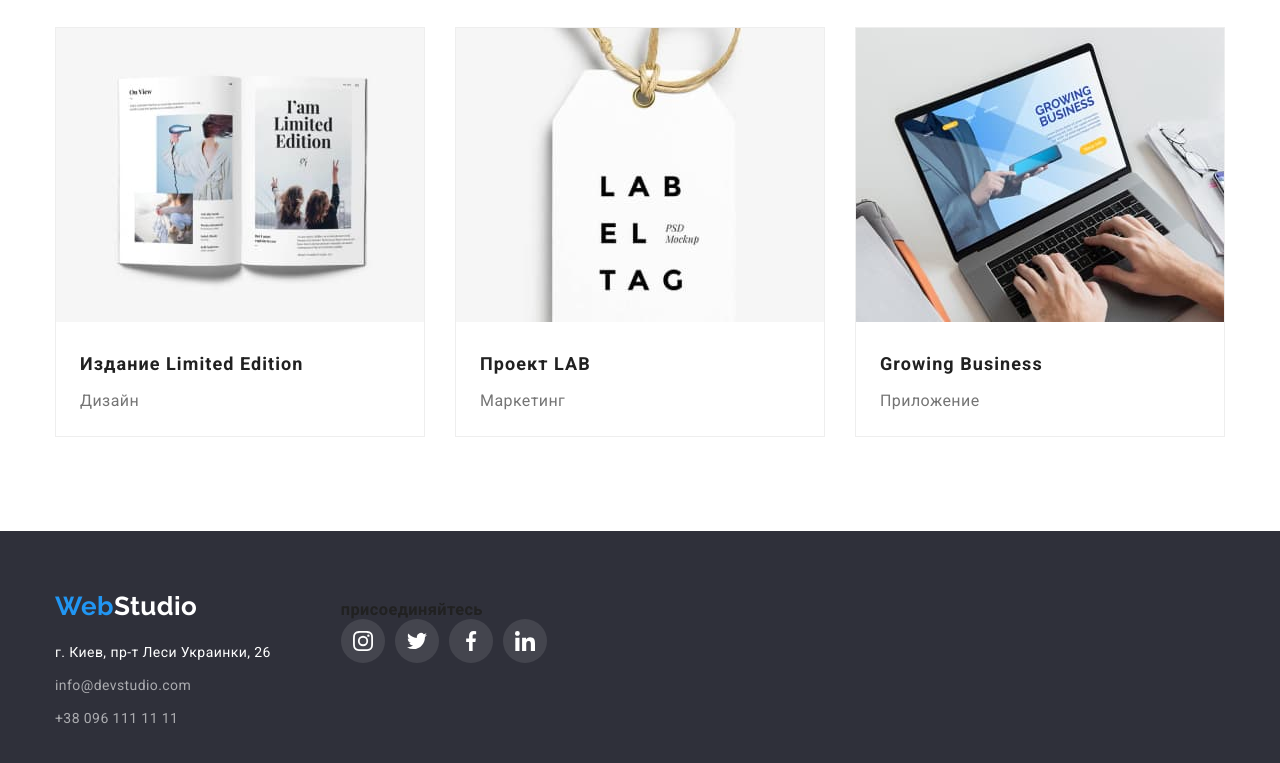
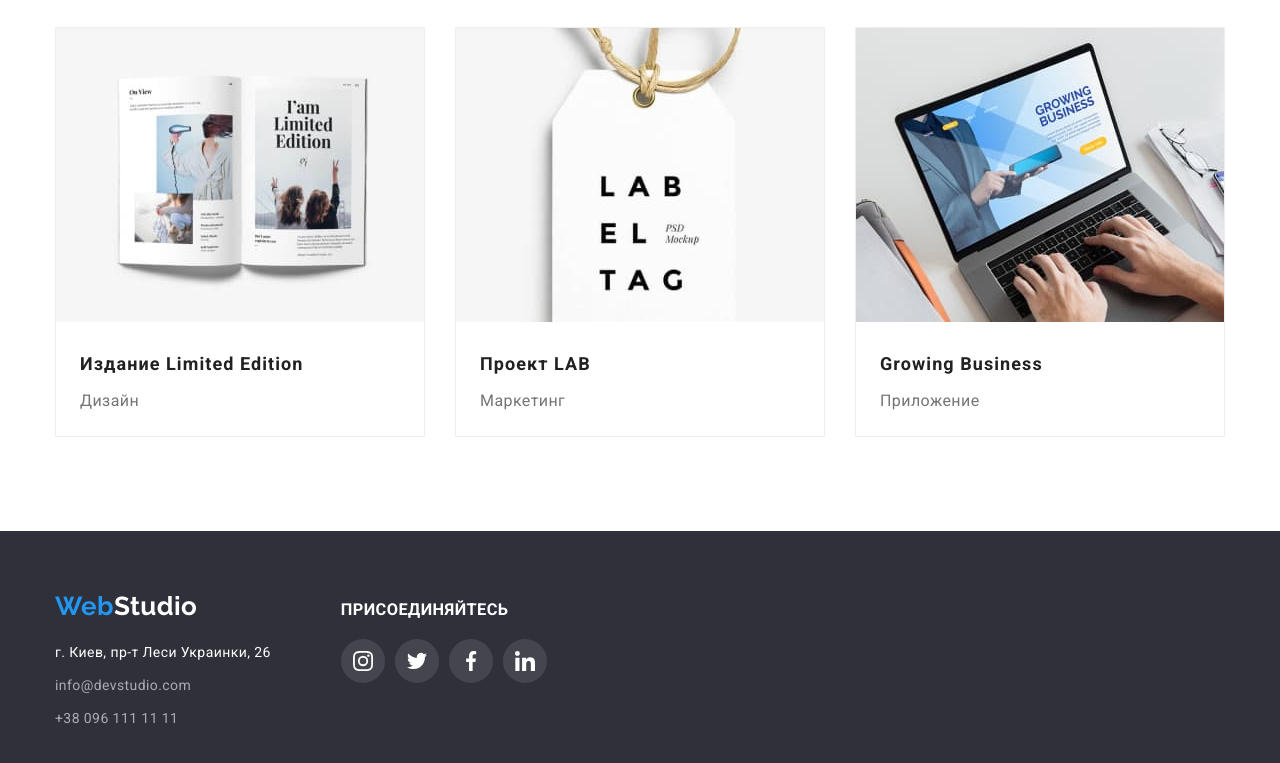
Before and after one commit to elenrosee/goit-markup-hw-05, a plain HTML site: page portfolio.html in a window 1280 px wide. Shown: the part 1114-1877 px from the top of the page. Drawn offline with nearby package versions, Linux system fonts and the light colour scheme.

Commit message:
add foreground text

```diff
--- a/portfolio.html
+++ b/portfolio.html
@@ -113,7 +113,7 @@
                 </address>
             </div>
             <div class="footer-social-links">
-                <h3 class="social-links-title">присоединяйтесь</h3>
+                <h3 class="white-title">присоединяйтесь</h3>
                 <ul class="social-links-list">
                     <li class="item"><a class="link instagram" href=""></a></li>
                     <li class="item"><a class="link twitter" href=""></a></li>
```
